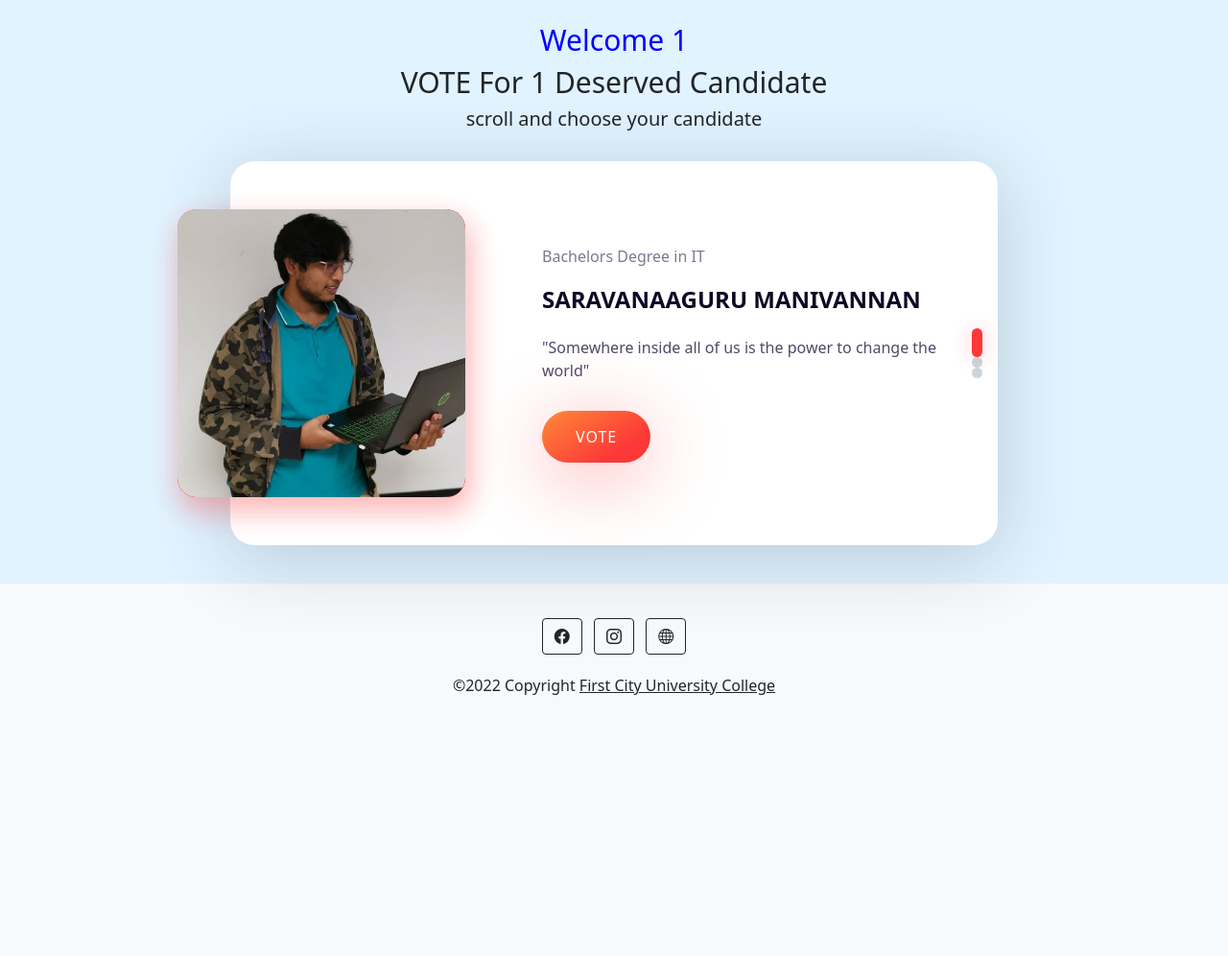
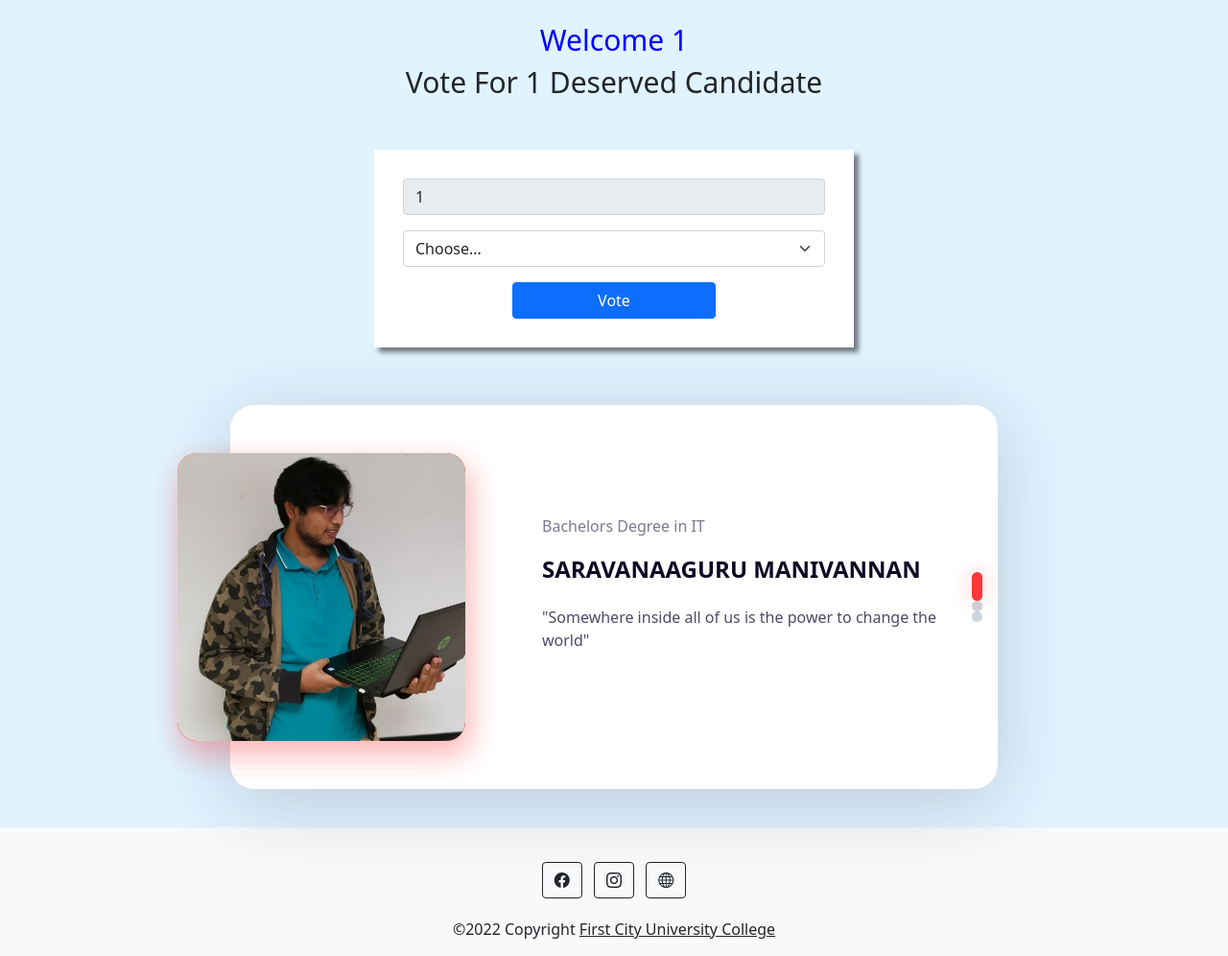
Before and after one commit to javelineou/sd-project, a PHP site: page /sd-project/vote.php in a window 1280 px wide. Shown: the part 76-1072 px from the top of the page at 96% size. Before the commit the page ends 800 px from the top, so only its background shows below. Run offline with PHP 8.4, Linux system fonts and the light colour scheme; the visitor is signed in with stand-in values (Sample User, id 1).

Commit message:
vote action
added vote action

```diff
--- a/vote.php
+++ b/vote.php
@@ -4,6 +4,8 @@
     if(!isset($_SESSION['student_id'])){
         header("location: login.php");
     }
+
+	$student_id = $_SESSION['student_id'];
 ?>
 
 <!DOCTYPE html>
@@ -38,6 +40,21 @@
 	<script type="text/javascript" src="https://cdnjs.cloudflare.com/ajax/libs/Swiper/5.4.5/js/swiper.min.js"></script>
   </head>
 
+	<style>
+		.container
+			{
+				max-width:500px;
+				width:100%;
+				background-color:white;
+				margin:20px auto;
+				padding:30px;
+				box-shadow:5px 5px 5px rgba(0, 0, 0, 0.5);
+			}
+		.container .form
+			{
+				width: 100%;
+			}
+	</style>
   <!-- Header -->
   <header>
     <!-- Navbar -->
@@ -110,15 +127,42 @@
     </h2>
 
     <h2 class="pagetitle">
-      VOTE For 1 Deserved Candidate
+      Vote For 1 Deserved Candidate
     </h2>
-	<h6 class="pagetitle" style="font-size:20px" >
-    scroll and choose your candidate<br />
-    </h6>
 	<br />
 
+	<!--Vote form-->
+	<div class="container">
+	<form class="row row-cols-lg-auto g-3 align-items-center" action="vote-action.php" method="POST">
+
+	  <div class="col-12">
+		<label class="visually-hidden" for="student_id">student ID</label>
+		<div class="input-group">
+		  <input type="text" class="form-control" id="student ID" value="<?php echo $student_id  ?>" readonly>
+		</div>
+	  </div>
+
+	  <div class="col-12">
+		<label class="visually-hidden" for="candidate_id">Candidate ID</label>
+		<select class="form-select" id="candidate_id" name="candidate_id" required>
+		  <option value="">Choose...</option>
+		  <option value="B1454">Saravanaaguru</option>
+		  <option value="B1745">Tristan</option>
+		  <option value="B1404">Piravindraj</option>
+		</select>
+	  </div>
+
+	  <div class="d-grid gap-2 col-6 mx-auto">
+		<input type="submit" value="Vote" class="btn btn-primary" name="submit">
+	  </div>
+
+	</form>
+	</div>
+
+	<p><br /></p>
+	<!--EOF Vote form-->
+
 	<!--Candidate card -->
-
 	<div class="blog-slider">
 	  <div class="blog-slider__wrp swiper-wrapper">
 
@@ -130,7 +174,6 @@
 			<span class="blog-slider__code">Bachelors Degree in IT</span>
 			<div class="blog-slider__title">SARAVANAAGURU MANIVANNAN</div>
 			<div class="blog-slider__text">"Somewhere inside all of us is the power to change the world"</div>
-			<a href="#" class="blog-slider__button">VOTE</a>
 		  </div>
 		</div>
 
@@ -142,7 +185,6 @@
 			<span class="blog-slider__code">Bachelors Degree in CS</span>
 			<div class="blog-slider__title">ADRIANUS TRISTAN</div>
 			<div class="blog-slider__text">"what you do has far greater impact than what you say"</div>
-			<a href="#" class="blog-slider__button">VOTE</a>
 		  </div>
 		</div>
 
@@ -150,11 +192,11 @@
 		  <div class="blog-slider__img">
 			<img src="img/raj.jpg" alt="">
 		  </div>
+
 		  <div class="blog-slider__content">
 			<span class="blog-slider__code">Bachelors Degree in Data Science</span>
 			<div class="blog-slider__title">PIRAVINDRAJ</div>
 			<div class="blog-slider__text">"A good education is the foundation for better future"</div>
-			<a href="#" class="blog-slider__button">VOTE</a>
 		  </div>
 		</div>
 
@@ -163,6 +205,9 @@
 	</div>
 <!--EOF Candidate card -->
     <p><br /></p>
+
+
+
   </body>
 
   <!-- Footer -->
@@ -198,6 +243,7 @@
     </div>
   </footer>
 </html>
+
 <script>
 	var swiper = new Swiper('.blog-slider', {
       spaceBetween: 30,
```
Also changed, not shown: vote-action.php (+17 -26 lines).
